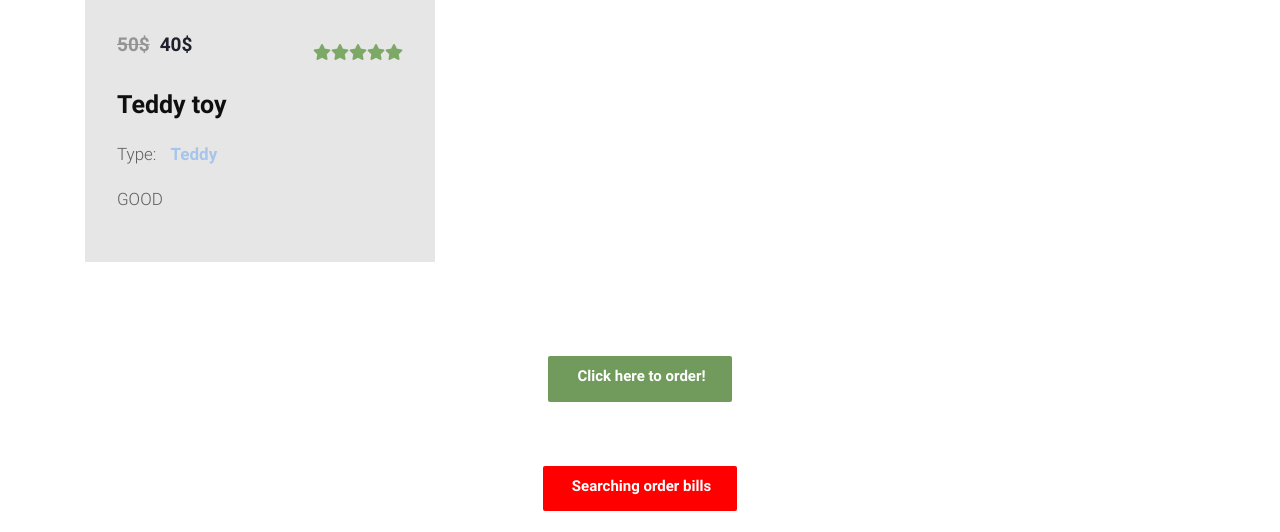
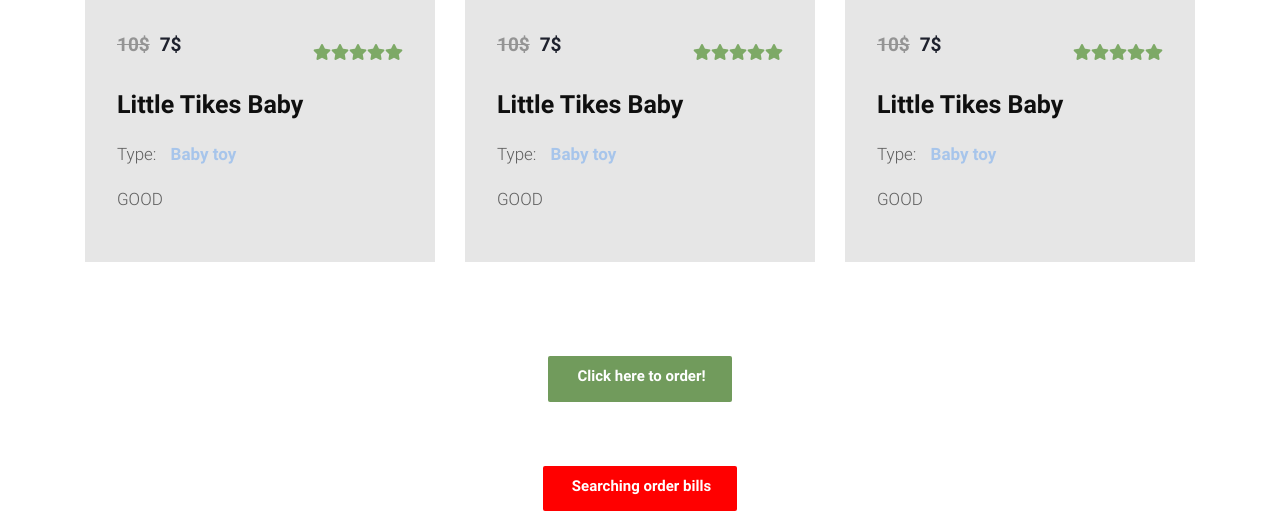
Before and after one commit to daotanhai/ATN-SHOP, a Django app: page / in a window 1280 px wide. Shown: the part 1494-2026 px from the top of the page. Run offline with Django 3.2, Linux system fonts and the light colour scheme; some libraries are stand-ins or nearby versions.

Commit message:
Update home.html

```diff
--- a/templates/home.html
+++ b/templates/home.html
@@ -120,26 +120,85 @@
                     <div class="col-lg-4 col-md-6 col-sm-12 col-12">
                         <div class="content">
                             <div class="pic_img">
-                                <img src="https://ielts-thanhloan.com/wp-content/uploads/2020/11/toys.jpg" alt="">
+                                <img src="https://target.scene7.com/is/image/Target/GUEST_83d31a57-c225-4322-9105-05cdabd24ab4?wid=488&hei=488&fmt=pjpeg" alt="">
+                                <div class="overlay d-flex align-items-center justify-content-center">
+                                    <a href="#" class="icon"><i class="fas fa-shopping-bag"></i></a>
+                                    <p>Buy now!</p>
+                                </div>
                             </div>
                             <div class="contentBottom">
                                 <div class="rate d-flex align-items-center justify-content-space-between">
                                     <div class="price d-flex align-items-center">
-                                        <p class="pervious">50$</p>
-                                        <p class="now">40$</p>
+                                        <p class="pervious">10$</p>
+                                        <p class="now">7$</p>
                                     </div>
                                     <div class="icon d-flex align-items-center">
                                         <a href="#" class="full"><i class="fas fa-star"></i><i class="fas fa-star"></i><i class="fas fa-star"></i><i class="fas fa-star"></i><i class="fas fa-star"></i></a>
                                     </div>
                                 </div>
-                                <h3 class="title">Teddy toy</h3>
+                                <h3 class="title">Little Tikes Baby</h3>
                                 <div class="type">
-                                    <p class="describe">Type: <span>Teddy</span></p>
-                                    <p class="describe">GOOD</p>
+                                    <p class="describe">Type: <span>Baby toy</span></p>
+                                    <p class="describe">GOOD<span></span></p>
                                 </div>
                             </div>
                         </div>
                     </div>
+                    <div class="col-lg-4 col-md-6 col-sm-12 col-12">
+                        <div class="content">
+                            <div class="pic_img">
+                                <img src="https://target.scene7.com/is/image/Target/GUEST_83d31a57-c225-4322-9105-05cdabd24ab4?wid=488&hei=488&fmt=pjpeg" alt="">
+                                <div class="overlay d-flex align-items-center justify-content-center">
+                                    <a href="#" class="icon"><i class="fas fa-shopping-bag"></i></a>
+                                    <p>Buy now!</p>
+                                </div>
+                            </div>
+                            <div class="contentBottom">
+                                <div class="rate d-flex align-items-center justify-content-space-between">
+                                    <div class="price d-flex align-items-center">
+                                        <p class="pervious">10$</p>
+                                        <p class="now">7$</p>
+                                    </div>
+                                    <div class="icon d-flex align-items-center">
+                                        <a href="#" class="full"><i class="fas fa-star"></i><i class="fas fa-star"></i><i class="fas fa-star"></i><i class="fas fa-star"></i><i class="fas fa-star"></i></a>
+                                    </div>
+                                </div>
+                                <h3 class="title">Little Tikes Baby</h3>
+                                <div class="type">
+                                    <p class="describe">Type: <span>Baby toy</span></p>
+                                    <p class="describe">GOOD<span></span></p>
+                                </div>
+                            </div>
+                        </div>
+                    </div>
+                    <div class="col-lg-4 col-md-6 col-sm-12 col-12">
+                        <div class="content">
+                            <div class="pic_img">
+                                <img src="https://target.scene7.com/is/image/Target/GUEST_83d31a57-c225-4322-9105-05cdabd24ab4?wid=488&hei=488&fmt=pjpeg" alt="">
+                                <div class="overlay d-flex align-items-center justify-content-center">
+                                    <a href="#" class="icon"><i class="fas fa-shopping-bag"></i></a>
+                                    <p>Buy now!</p>
+                                </div>
+                            </div>
+                            <div class="contentBottom">
+                                <div class="rate d-flex align-items-center justify-content-space-between">
+                                    <div class="price d-flex align-items-center">
+                                        <p class="pervious">10$</p>
+                                        <p class="now">7$</p>
+                                    </div>
+                                    <div class="icon d-flex align-items-center">
+                                        <a href="#" class="full"><i class="fas fa-star"></i><i class="fas fa-star"></i><i class="fas fa-star"></i><i class="fas fa-star"></i><i class="fas fa-star"></i></a>
+                                    </div>
+                                </div>
+                                <h3 class="title">Little Tikes Baby</h3>
+                                <div class="type">
+                                    <p class="describe">Type: <span>Baby toy</span></p>
+                                    <p class="describe">GOOD<span></span></p>
+                                </div>
+                            </div>
+                        </div>
+                    </div>
+
                 </div>
                 <div class="button text-align-center">
                     <a href="/booking">Click here to order!</a>
```
